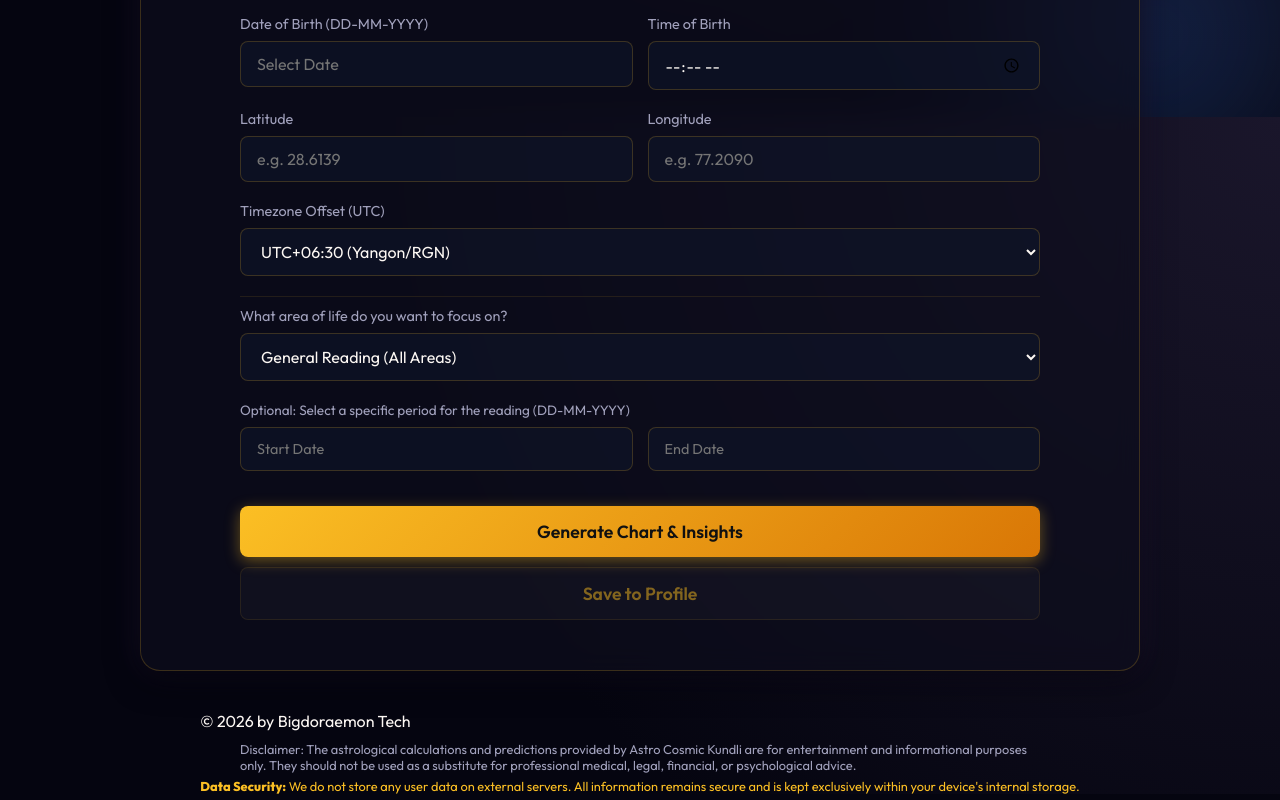
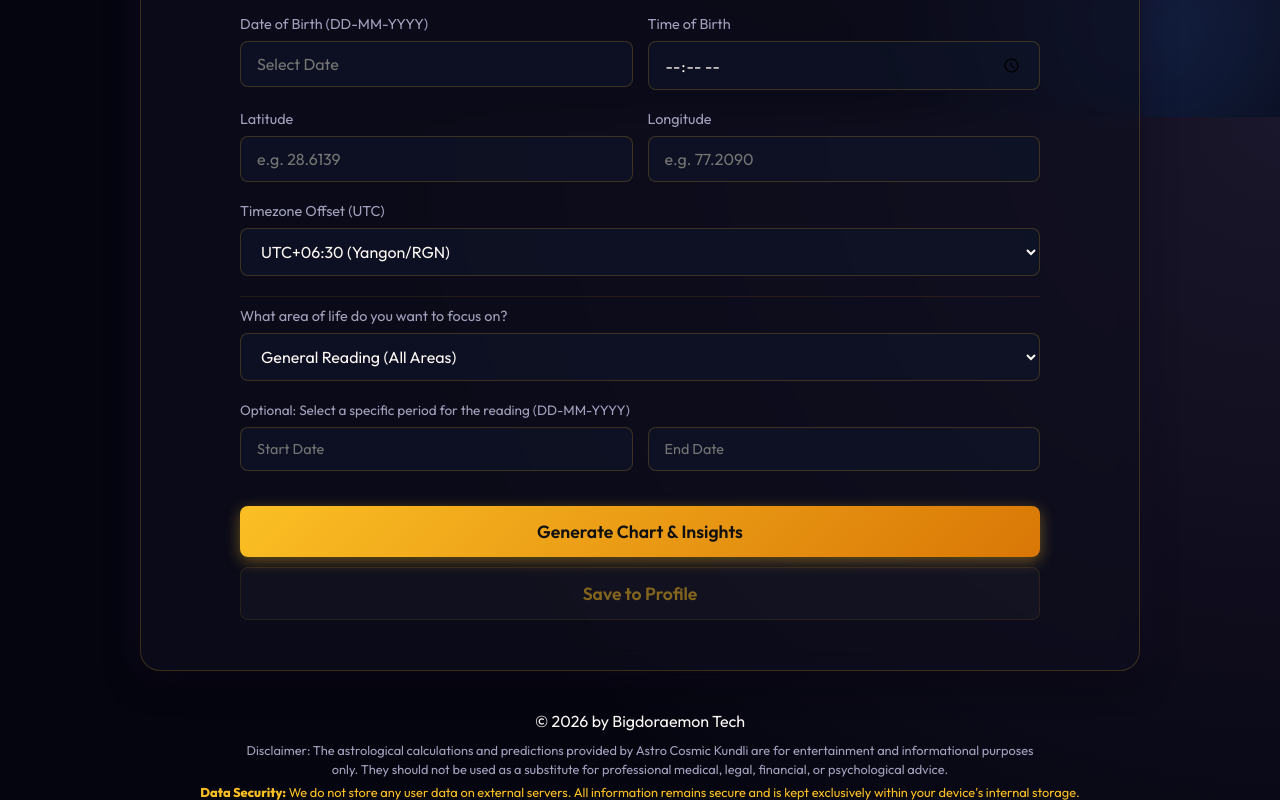
Before and after one commit to Vedic-Astro/vedic-astro.github.io, a plain HTML site: page index.html in a window 1280 px wide. Shown: the part 683-1483 px from the top of the page. Drawn offline with nearby package versions, Linux system fonts and the light colour scheme.

Commit message:
Center align footer text

```diff
--- a/index.html
+++ b/index.html
@@ -218,15 +218,15 @@
         </ul>
     </aside>
 
-    <footer>
+    <footer style="text-align: center;">
         <p>© 2026 by Bigdoraemon Tech</p>
         <p
-            style="margin-top: 10px; font-size: 0.8rem; color: var(--text-muted); max-width: 800px; margin-left: auto; margin-right: auto;">
+            style="margin-top: 10px; font-size: 0.8rem; color: var(--text-muted); max-width: 800px; margin-left: auto; margin-right: auto; text-align: center; line-height: 1.5;">
             Disclaimer: The astrological calculations and predictions provided by Astro Cosmic Kundli are for
             entertainment and informational purposes only. They should not be used as a substitute for professional
             medical, legal, financial, or psychological advice.
         </p>
-        <p style="margin-top: 5px; font-size: 0.8rem; color: var(--accent-glow);">
+        <p style="margin-top: 5px; font-size: 0.8rem; color: var(--accent-glow); text-align: center;">
             <strong>Data Security:</strong> We do not store any user data on external servers. All information remains
             secure and is kept exclusively within your device's internal storage.
         </p>
```
